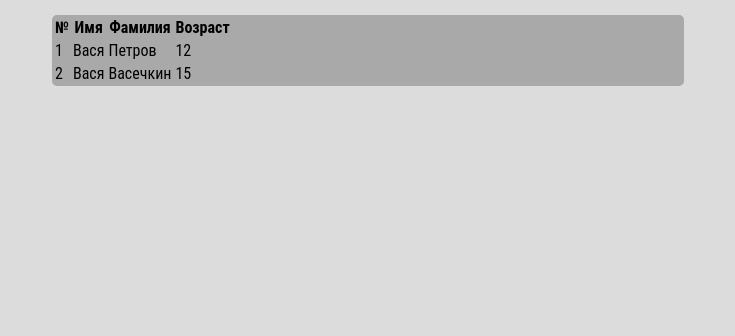
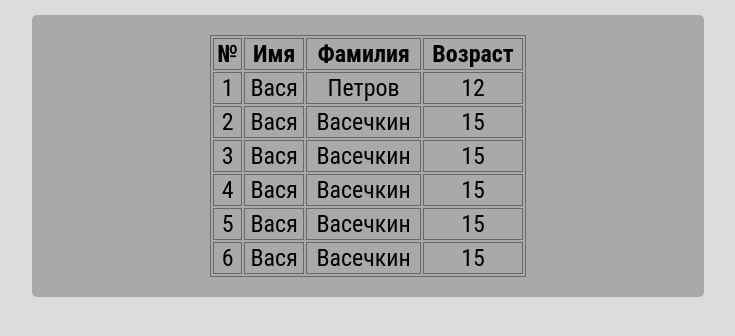
Before and after one commit to xela87/level_1-3-1_Data_tables, a plain HTML site: page index.html in a window 1280 px wide. Shown: the whole page, without its empty margins (272-1007 px from the left). Drawn offline with Linux system fonts and the light colour scheme.

Commit message:
added basic realisation of table

```diff
--- a/css/style.css
+++ b/css/style.css
@@ -1,13 +1,26 @@
 body {
     font-family: "Roboto Condensed", sans-serif;
     background: gainsboro;
+    font-size: 24px;
+    font-weight: 400;
 }
 
 div {
     margin: 15px auto;
     width: 50%;
+    padding: 20px;
     background: darkgrey;
     display: flex;
     justify-items: center;
     border-radius: 5px;
 }
+
+table {
+    margin: 0 auto;
+    text-align: center;
+    width: inherit;
+}
+
+table, th, td {
+    border: 1px dimgray solid;
+}
--- a/js/main.js
+++ b/js/main.js
@@ -49,6 +49,10 @@ const config1 = {
 const users = [
     {id: 30050, name: 'Вася', surname: 'Петров', age: 12},
     {id: 30051, name: 'Вася', surname: 'Васечкин', age: 15},
+    {id: 30051, name: 'Вася', surname: 'Васечкин', age: 15},
+    {id: 30051, name: 'Вася', surname: 'Васечкин', age: 15},
+    {id: 30051, name: 'Вася', surname: 'Васечкин', age: 15},
+    {id: 30051, name: 'Вася', surname: 'Васечкин', age: 15},
 ];
 
 DataTable(config1, users);
```
